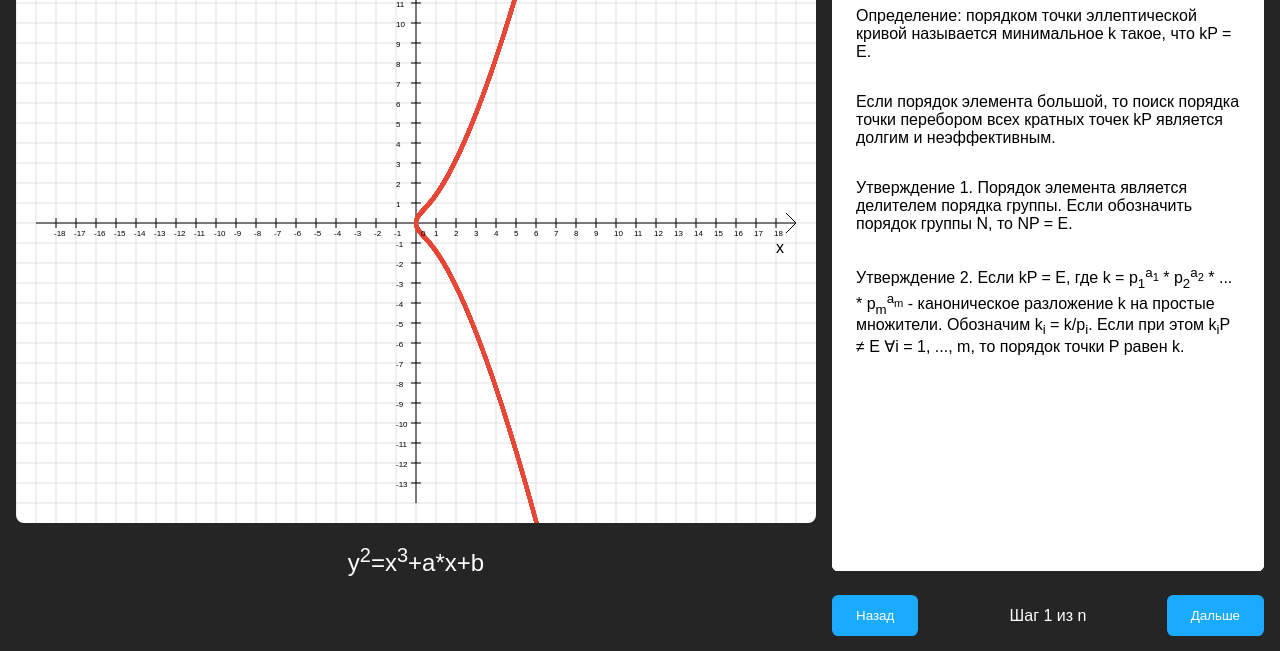
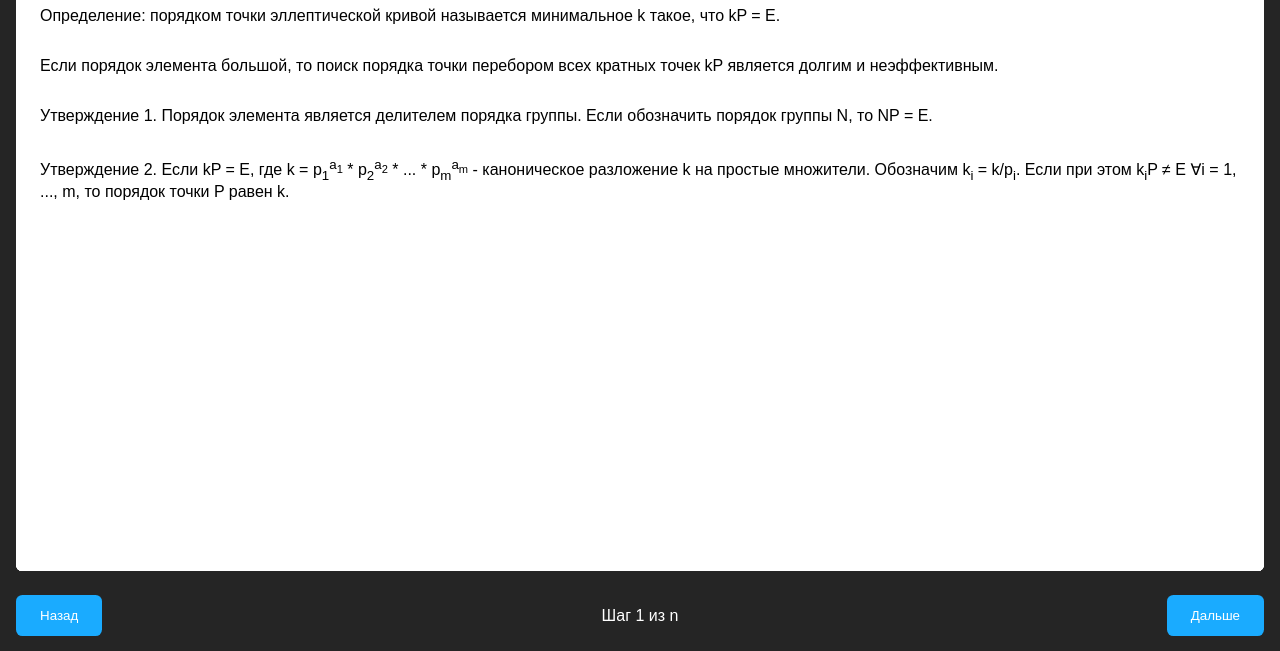
Before and after one commit to iG0re4eK/information-security-lab-8, a plain HTML site: page index.html in a window 1280 px wide. Shown: the part 149-800 px from the top of the page. Drawn offline with Linux system fonts and the light colour scheme.

Commit message:
fix view

```diff
--- a/index.html
+++ b/index.html
@@ -10,14 +10,6 @@
     <main>
       <div class="wrapper">
         <div class="main-content">
-          <div class="canvas-content">
-            <canvas id="myCanvas" width="800" height="600"></canvas>
-
-            <div class="formula-container">
-              y<sup>2</sup>=x<sup>3</sup>+a*x+b
-            </div>
-          </div>
-
           <div class="pages-content">
             <h1>Вычисление точек на эллиптической кривой</h1>
             <div class="page">
--- a/js/main.js
+++ /dev/null
@@ -1,163 +0,0 @@
-const canvas = document.getElementById("myCanvas");
-const ctx = canvas.getContext("2d");
-
-const aSlider = document.getElementById("aSlider");
-const aValue = document.getElementById("aValue");
-const bSlider = document.getElementById("bSlider");
-const bValue = document.getElementById("bValue");
-
-const width = canvas.width;
-const height = canvas.height;
-const centerX = width / 2;
-const centerY = height / 2;
-const scale = 20;
-const padding = 20;
-
-function updateValues() {
-  aValue.value = aSlider.value;
-  bValue.value = bSlider.value;
-  drawGrid();
-  drawGraph();
-  drawText();
-}
-
-function updateSliders() {
-  aSlider.value = aValue.value;
-  bSlider.value = bValue.value;
-  drawGrid();
-  drawGraph();
-  drawText();
-}
-
-aSlider.addEventListener("input", () => {
-  updateValues();
-});
-
-bSlider.addEventListener("input", () => {
-  updateValues();
-});
-
-aValue.addEventListener("change", () => {
-  updateSliders();
-});
-
-bValue.addEventListener("change", () => {
-  updateSliders();
-});
-
-window.addEventListener("load", function () {
-  updateValues();
-});
-
-function drawGrid() {
-  ctx.clearRect(0, 0, width, height);
-
-  ctx.strokeStyle = "#c0c0c0";
-  ctx.lineWidth = 0.5;
-
-  for (let x = 0; x < width; x += scale) {
-    ctx.beginPath();
-    ctx.moveTo(x, 0);
-    ctx.lineTo(x, height);
-    ctx.stroke();
-  }
-
-  for (let y = 0; y < height; y += scale) {
-    ctx.beginPath();
-    ctx.moveTo(0, y);
-    ctx.lineTo(width, y);
-    ctx.stroke();
-  }
-
-  ctx.strokeStyle = "black";
-  ctx.lineWidth = 1;
-
-  ctx.beginPath();
-  ctx.moveTo(padding, centerY);
-  ctx.lineTo(width - padding, centerY);
-  ctx.stroke();
-
-  ctx.beginPath();
-  ctx.moveTo(width - padding, centerY);
-  ctx.lineTo(width - padding - padding / 2, centerY - padding / 2);
-  ctx.stroke();
-
-  ctx.beginPath();
-  ctx.moveTo(width - padding, centerY);
-  ctx.lineTo(width - padding - padding / 2, centerY + padding / 2);
-  ctx.stroke();
-
-  ctx.beginPath();
-  ctx.moveTo(centerX, padding);
-  ctx.lineTo(centerX, height - padding);
-  ctx.stroke();
-
-  ctx.beginPath();
-  ctx.moveTo(centerX, padding);
-  ctx.lineTo(centerX - padding / 2, padding + padding / 2);
-  ctx.stroke();
-
-  ctx.beginPath();
-  ctx.moveTo(centerX, padding);
-  ctx.lineTo(centerX + padding / 2, padding + padding / 2);
-  ctx.stroke();
-}
-
-function drawGraph() {
-  const a = parseInt(aSlider.value);
-  const b = parseInt(bSlider.value);
-
-  for (let x = -10; x <= 10; x += 0.001) {
-    const ySquared = Math.pow(x, 3) + a * x + b;
-
-    if (ySquared >= 0) {
-      const y = Math.sqrt(ySquared);
-      const pixelX = centerX + x * scale;
-
-      ctx.fillStyle = "#e74c3c";
-      ctx.beginPath();
-      ctx.arc(pixelX, centerY - y * scale, 2, 0, Math.PI * 2);
-      ctx.fill();
-
-      ctx.beginPath();
-      ctx.arc(pixelX, centerY + y * scale, 2, 0, Math.PI * 2);
-      ctx.fill();
-    }
-  }
-}
-
-function drawText() {
-  ctx.fillStyle = "black";
-  ctx.font = "1rem Arial";
-  ctx.fillText("x", width - padding * 2, centerY + padding * 1.5);
-  ctx.fillText("y", centerX + padding, padding * 2);
-
-  ctx.fillStyle = "black";
-  ctx.font = "0.5rem Arial";
-
-  for (let x = -18; x < 19; x++) {
-    if (x === 0) continue;
-    const pixelX = centerX + x * scale;
-    ctx.beginPath();
-    ctx.moveTo(pixelX, centerY - 5);
-    ctx.lineTo(pixelX, centerY + 5);
-    ctx.stroke();
-    ctx.fillText(x.toString(), pixelX - 2, centerY + 13);
-  }
-
-  for (let y = 13; y > -14; y--) {
-    if (y === 0) continue;
-    ctx.beginPath();
-    const pixelY = centerY - y * scale;
-    ctx.moveTo(centerX + 5, pixelY);
-    ctx.lineTo(centerX - 5, pixelY);
-    ctx.stroke();
-    ctx.fillText(y.toString(), centerX - 20, pixelY + 4);
-  }
-
-  ctx.fillText("0", centerX + 5, centerY + 13);
-}
-
-drawGrid();
-drawGraph();
-drawText();
--- a/js/script.js
+++ b/js/script.js
@@ -149,6 +149,11 @@ function updateUI() {
   const canProceed = validSteps[currentStep] && currentStep < maxStep;
   nextButton.disabled = !canProceed;
 
+  const stepNumElement = document.getElementById("stepNum");
+  if (stepNumElement) {
+    stepNumElement.textContent = `Шаг ${currentStep + 1} из ${maxStep + 1}`;
+  }
+
   const pages = pageContent.querySelectorAll(".page");
 
   pages.forEach((el, index) => {
@@ -168,10 +173,9 @@ function updateUI() {
 }
 
 function calculateStep2() {
-  console.log("Выполняем вычисления для шага 2...");
+  decompoaseNumberP.innerHTML = "";
 
   const resultP = multiplyPoint(numberP, pointsP, p, containerPoints);
-  console.log(`${numberP}P = (${resultP.join("; ")})`);
 
   const step2Result = document.getElementById("step2Result");
   if (step2Result) {
@@ -183,11 +187,8 @@ function calculateStep2() {
 }
 
 function calculateStep3() {
-  console.log("Выполняем вычисления для шага 3...");
-
   const allPoints = findAllPoints(p);
   const orderInfo = checkHasseTheorem(p, allPoints);
-  console.log(orderInfo);
 
   const step3Result = document.getElementById("step3Result");
   if (step3Result) {
@@ -205,22 +206,14 @@ function calculateStep3() {
 }
 
 function calculateStep4() {
-  console.log("Выполняем вычисления для шага 4...");
-
   const allPoints = findAllPoints(p);
 
   if (pointsP[0] !== "*") {
-    console.log("\n" + "=".repeat(50));
-    console.log("ШАГ 4: ПОРЯДОК ТОЧКИ P");
-    console.log("=".repeat(50));
-
     const ySquared =
       (pointsP[0] * pointsP[0] * pointsP[0] + a * pointsP[0] + b) % p;
     const actualYSquared = (pointsP[1] * pointsP[1]) % p;
 
     if (ySquared === actualYSquared) {
-      console.log(`✓ Точка P(${pointsP[0]}, ${pointsP[1]}) принадлежит кривой`);
-
       const groupOrder = allPoints.length;
 
       containerPointPoriadok.innerHTML = "";
@@ -232,14 +225,23 @@ function calculateStep4() {
         containerPointPoriadok
       );
 
-      console.log(`Порядок группы: ${groupOrder}`);
-      console.log(`Порядок точки P: ${pointOrder}`);
+      const lagrangeCheck = groupOrder % pointOrder === 0;
 
-      const lagrangeCheck = groupOrder % pointOrder === 0;
-      console.log(
-        `Проверка теоремы Лагранжа: ${groupOrder} % ${pointOrder} === 0`
-      );
-      console.log(`Результат: ${lagrangeCheck ? "✓ ВЕРНО" : "✗ ОШИБКА"}`);
+      const decomposeOrderContainer = document.createElement("div");
+      decomposeOrderContainer.className = "decompose-order-step5";
+      decomposeOrderContainer.innerHTML = `<h3>Декомпозиция порядка точки ${pointOrder} на степени двойки:</h3>`;
+
+      const orderDecomposition = decomposingTwo(pointOrder);
+      const divDecomposOrder = document.createElement("div");
+      divDecomposOrder.innerHTML = orderDecomposition
+        .map(
+          (el) =>
+            `<div class="row">2<sup>${el}</sup> = ${Math.pow(2, el)}</div>`
+        )
+        .join("");
+
+      decomposeOrderContainer.appendChild(divDecomposOrder);
+      containerPointPoriadok.appendChild(decomposeOrderContainer);
 
       const step4Result = document.getElementById("step4Result");
       if (step4Result) {
@@ -263,8 +265,6 @@ function calculateStep4() {
         step4Result.innerHTML = resultHTML;
       }
     } else {
-      console.log("✗ ОШИБКА: Точка P не принадлежит кривой!");
-
       const step4Result = document.getElementById("step4Result");
       if (step4Result) {
         step4Result.innerHTML = "ОШИБКА: Точка P не принадлежит кривой!";
@@ -411,10 +411,8 @@ function sumPoints(P, Q, p, container) {
     divHeader.innerHTML = `Случай 3 (${P[0]}; ${P[1]}) и (${Q[0]}; ${Q[1]}): x_2 == x_1 и y_2 == y_1.`;
 
     const temp = sumMod(2 * P[1], p - 2, p);
-    console.log(`temp: ${temp}`);
 
     const k = sumMod((3 * Math.pow(P[0], 2) + a) * temp, 1, p);
-    console.log(`k: ${k}`);
 
     const x = sumMod(Math.pow(k, 2) - 2 * P[0], 1, p);
     const y = sumMod(k * (P[0] - x) - P[1], 1, p);
@@ -456,10 +454,8 @@ function sumPoints(P, Q, p, container) {
     divHeader.innerHTML = `Случай 1 (${P[0]}; ${P[1]}) и (${Q[0]}; ${Q[1]}): x_2 != x_1.`;
 
     const temp = sumMod(Q[0] - P[0], p - 2, p);
-    console.log(`temp: ${temp}`);
 
     const k = sumMod((Q[1] - P[1]) * temp, 1, p);
-    console.log(`k: ${k}`);
 
     const x = sumMod(Math.pow(k, 2) - P[0] - Q[0], 1, p);
     const y = sumMod(k * (P[0] - x) - P[1], 1, p);
@@ -497,19 +493,19 @@ function multiplyPoint(k, P, p, container) {
   pointsP.push(result);
   let decomposTwo = decomposingTwo(k);
 
-  const divDecomposTwo = document.createElement("div");
-  decomposTwo.map((el) => {
-    divDecomposTwo.innerHTML += `<div class="row">${Math.pow(2, el)}</div>`;
-  });
-  decompoaseNumberP.appendChild(divDecomposTwo);
+  if (currentStep === 2) {
+    const divDecomposTwo = document.createElement("div");
+    decomposTwo.map((el) => {
+      divDecomposTwo.innerHTML += `<div class="row">${Math.pow(2, el)}</div>`;
+    });
+    decompoaseNumberP.appendChild(divDecomposTwo);
+  }
 
   for (let i = 0; i <= decomposTwo[decomposTwo.length - 1]; i++) {
     console.log(`${Math.pow(2, i)}P = (${current[0]}; ${current[1]})`);
     points.push(current);
     current = sumPoints(current, current, p, container);
   }
-
-  console.log("Сложение точек:");
 
   let accumulated = 0;
 
@@ -555,41 +551,11 @@ function checkHasseTheorem(p, curvePoints) {
   const pLower = p + 1 - sqrtP;
   const pUpper = p + 1 + sqrtP;
 
-  console.log("\n" + "=".repeat(60));
-  console.log("ДЕТАЛЬНАЯ ПРОВЕРКА ТЕОРЕМЫ ХАССЕ");
-  console.log("=".repeat(60));
-  console.log(`Порядок поля: p = ${p}`);
-  console.log(`Количество точек на кривой: G = ${G}`);
-  console.log(`Ожидаемое количество точек: p + 1 = ${p + 1}`);
-  console.log(`√p = ${sqrtP.toFixed(6)}`);
-
-  console.log(`Граница: ${pLower} <= ${p + 1} <= ${pUpper}`);
-
   const hasseSatisfied = pLower <= G && G <= pUpper;
-
-  console.log(`\nПроверка: ${pLower} ≤ ${G} ≤ ${pUpper}`);
-  console.log(`Теорема Хассе выполняется: ${hasseSatisfied}`);
 
   const deviation = Math.abs(G - (p + 1));
   const maxAllowedDeviation = 2 * sqrtP;
   const deviationRatio = deviation / maxAllowedDeviation;
-
-  console.log(`\nДополнительная информация:`);
-  console.log(`Отклонение от p+1: |${G} - ${p + 1}| = ${deviation.toFixed(6)}`);
-  console.log(
-    `Максимально допустимое отклонение: 2√p ≈ ${maxAllowedDeviation.toFixed(6)}`
-  );
-  console.log(`Отношение отклонения: ${deviationRatio.toFixed(4)}`);
-
-  if (hasseSatisfied) {
-    console.log(`✓ Теорема Хассе подтверждена!`);
-  } else {
-    console.log(`✗ Нарушение теоремы Хассе!`);
-    console.log("Возможные причины:");
-    console.log("- Ошибка в подсчете точек");
-    console.log("- Кривая не является гладкой");
-    console.log("- Особенности реализации");
-  }
 
   return {
     p: p,
--- a/style.css
+++ b/style.css
@@ -31,6 +31,7 @@ canvas {
 
 .main-content {
   display: flex;
+  height: 100vh;
 }
 
 .canvas-content {
@@ -128,6 +129,7 @@ canvas {
       display: flex;
       flex-direction: column;
       gap: 1rem;
+    }
 
     .points-header {
       background-color: rgb(0, 145, 255);
@@ -145,7 +147,6 @@ canvas {
       border-left: 5px solid rgb(0, 145, 255);
       border-radius: 0.4rem;
       padding: 0.5rem;
-      }
     }
 
     .container-p {
@@ -177,6 +178,12 @@ canvas {
         border-left: 5px solid rgb(0, 145, 255);
         border-radius: 0.4rem;
       }
+    }
+
+    .container-point-poriadok {
+      display: flex;
+      flex-direction: column;
+      gap: 1rem;
     }
   }
 
```
Lines whose indentation alone changed are shown as unchanged.
